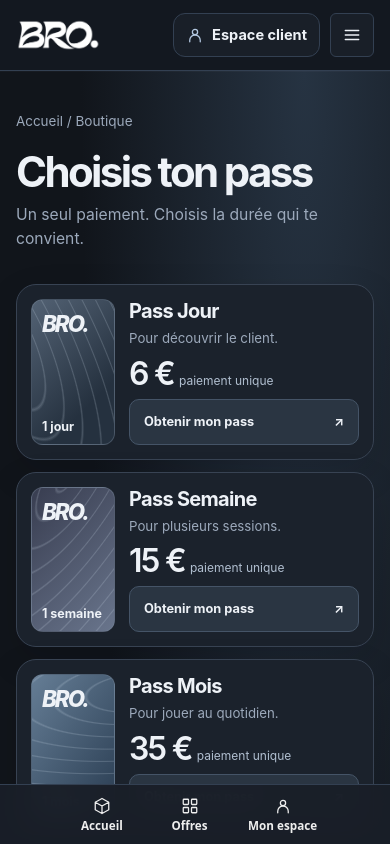
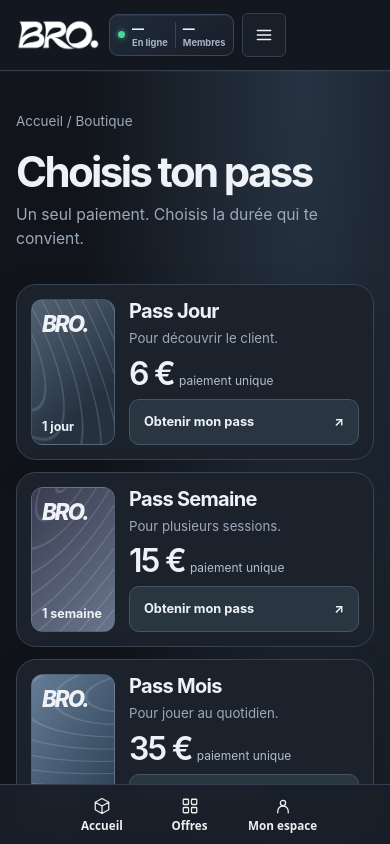
Before and after one commit to zoobinapodvin/Bro-Client., a website: page offres.html in a window 390 px wide. Shown: the top 844 px of the page. Drawn offline with Linux system fonts and the light colour scheme; no server answers.

Commit message:
Add live Discord member counter to Bro Client navigation
* Add Discord membership counter beside Bro Client brand

* Add Discord membership counter beside Bro Client brand

* Style compact responsive live Discord counter in header

* Load actual Discord online and total membership counts in site header

* Test responsive Discord header and validate guild community counts

```diff
--- a/app.js
+++ b/app.js
@@ -240,3 +240,28 @@ if(gallery){
   catch{site=await(await fetch('/defaults.json')).json();}
   render();await session;if(location.hash==='#compte')account();
 })();
+
+
+/* Community stats are approximate and fetched from a public same-origin API, never from client-side bot secrets. */
+const discordCounter=document.querySelector('[data-discord-community]');
+async function refreshDiscordCounter(){
+  if(!discordCounter)return;
+  try{
+    const response=await fetch('/api/discord/community',{cache:'no-cache'});
+    if(!response.ok)throw Error('Unavailable');
+    const result=await response.json();
+    if(!result.available||!Number.isSafeInteger(result.members)||result.members<0||
+      !Number.isSafeInteger(result.online)||result.online<0||result.online>result.members)throw Error('Invalid stats');
+    discordCounter.querySelector('[data-discord-online]').textContent=result.online.toLocaleString('fr-FR');
+    discordCounter.querySelector('[data-discord-total]').textContent=result.members.toLocaleString('fr-FR');
+    discordCounter.setAttribute('aria-label',
+      'Rejoindre le serveur Discord Bro Client. Environ '+result.online+' membres en ligne sur '+result.members+' membres.');
+    discordCounter.title='Rejoindre le Discord Bro Client · Statistiques approximatives';
+  }catch{
+    discordCounter.setAttribute('aria-label','Rejoindre le serveur Discord Bro Client. Statistiques indisponibles.');
+  }
+}
+if(discordCounter){
+  refreshDiscordCounter();
+  setInterval(()=>{if(document.visibilityState==='visible')refreshDiscordCounter();},120000);
+}
--- a/offres.html
+++ b/offres.html
@@ -1,6 +1,6 @@
 <!doctype html>
 <html lang="fr"><head><meta charset="utf-8"><meta name="viewport" content="width=device-width,initial-scale=1,viewport-fit=cover"><meta name="theme-color" content="#11151b"><meta name="description" content="Compare les quatre pass Bro Client et accède directement au paiement sécurisé sur Whop."><title>Les offres · Bro Client</title><link rel="icon" href="/assets/bro-64.png"><link rel="stylesheet" href="/style.css"><script defer src="/app.js"></script><link rel="manifest" href="/manifest.webmanifest"><link rel="apple-touch-icon" href="/assets/bro-192.png"></head>
-<body><a href="#main" class="skip">Aller au contenu</a><header><div class="shell bar"><a href="/" class="brand" aria-label="Bro Client, accueil"><span class="mark">BRO<span>.</span></span></a><nav aria-label="Navigation principale"><a href="/" data-key="navHome">Accueil</a><a href="/offres" aria-current="page" data-key="navPlans">Offres</a><a href="/#fonctionnalites" data-key="navFeatures">Le club</a><a href="/#faq" data-key="navFaq">FAQ</a></nav><button class="account" data-account><i data-icon="user"></i><span data-key="accountLabel">Espace client</span></button><button class="hamb" aria-label="Ouvrir le menu" aria-expanded="false"><i data-icon="menu"></i></button></div></header>
+<body><a href="#main" class="skip">Aller au contenu</a><header><div class="shell bar"><a href="/" class="brand" aria-label="Bro Client, accueil"><span class="mark">BRO<span>.</span></span></a><a class="discord-live" data-discord-community href="https://discord.gg/uRQyKBhhgA" target="_blank" rel="noopener noreferrer" title="Rejoindre le serveur Bro Client" aria-label="Rejoindre le serveur Discord Bro Client. Statistiques en chargement."><span class="discord-live-dot" aria-hidden="true"></span><span class="discord-live-unit"><strong data-discord-online>—</strong><small>En ligne</small></span><span class="discord-live-sep" aria-hidden="true"></span><span class="discord-live-unit"><strong data-discord-total>—</strong><small>Membres</small></span></a><nav aria-label="Navigation principale"><a href="/" data-key="navHome">Accueil</a><a href="/offres" aria-current="page" data-key="navPlans">Offres</a><a href="/#fonctionnalites" data-key="navFeatures">Le club</a><a href="/#faq" data-key="navFaq">FAQ</a></nav><button class="account" data-account><i data-icon="user"></i><span data-key="accountLabel">Espace client</span></button><button class="hamb" aria-label="Ouvrir le menu" aria-expanded="false"><i data-icon="menu"></i></button></div></header>
 <main id="main" class="offers"><section id="formules" class="shell pricing section"><a class="crumb" href="/">Accueil</a> / Boutique<div class="heading"><h1 data-key="pricingTitle">Choisis ton pass</h1><p data-key="pricingIntro">Un seul paiement. Choisis la durée qui te convient.</p></div><div class="plans" id="plans"></div><p class="checkout-note">Paiement unique sécurisé. Connecte ton Discord avant un achat pour permettre l’attribution automatique du rôle client. Vérifie le total avant de payer.</p></section><aside class="shell help-band"><div><h2>Une question sur ton pass ?</h2><p>Retrouve l’équipe sur le Discord de Bro Client.</p></div><a class="btn ghost" href="https://discord.gg/uRQyKBhhgA">Ouvrir Discord ↗</a></aside><section id="faq" class="shell section faq"><h2>Avant de commander</h2><div id="questions"></div></section></main>
 <footer><div class="shell foot"><a class="brand" aria-label="Bro Client, accueil" href="/"><span class="mark">BRO<span>.</span></span></a><a href="/informations.html">Informations légales</a><a href="https://discord.gg/uRQyKBhhgA">Discord</a><p data-key="footer">Bro Client · Boutique officielle</p><button class="text-btn" data-account>Espace client</button></div></footer><div class="mobile-dock" aria-label="Accès rapides"><a href="/"><i data-icon="cube"></i>Accueil</a><a href="/offres"><i data-icon="grid"></i>Offres</a><button data-account><i data-icon="user"></i>Mon espace</button></div>
 <dialog id="modal"><div class="modal-top"><span class="small-brand">BRO<span>.</span></span><button class="close" aria-label="Fermer"><i data-icon="close"></i></button></div><div id="modalBody"></div></dialog><noscript>Active JavaScript pour afficher les offres et te connecter.</noscript></body></html>
--- a/style.css
+++ b/style.css
@@ -67,3 +67,23 @@ header{box-shadow:0 1px 0 #b4c8e009}
 @media(max-width:960px){.plans{grid-template-columns:repeat(2,minmax(0,1fr))}}
 @media(max-width:760px){.hero-inner{grid-template-columns:1fr;gap:28px}.hero-copy h1{font-size:clamp(46px,9vw,66px)}.hero-visual{max-width:560px;width:100%;aspect-ratio:2.25;transform:none}.hero-inner{padding-block:38px}.gallery-frame{grid-template-columns:1fr}.gallery-strip{grid-template-columns:1fr 1fr}.preview-tab{text-align:center}.gallery figure img{max-height:none}.help-band,.pricing .heading{flex-direction:column;align-items:flex-start;gap:12px}.mobile-dock{justify-content:center;gap:4vw}.mobile-dock>*{display:grid;justify-items:center;gap:5px;min-width:72px;padding:7px;font-size:.73rem}.hero-visual .art{background-position:center}.plan .amount{margin-block:16px}}
 @media(max-width:520px){.shell{width:calc(100% - 32px)}.hero-copy h1{margin:15px 0}.features article{padding:20px}.features i{margin-bottom:12px}.plans{grid-template-columns:1fr;gap:12px}.plan,.plan.life{display:grid;grid-template-columns:84px minmax(0,1fr);column-gap:14px;align-items:start;padding:14px}.plan-top{grid-row:1/5;height:100%;min-height:124px;flex-direction:column;align-items:start;margin:0;padding:10px}.plan h3,.plan p,.plan .amount{margin-inline:0}.plan .amount{margin:9px 0}.plan .plan-button{grid-column:2}.gallery figcaption{font-size:.76rem}.foot{padding-bottom:96px}.hero-inner .actions .btn{min-height:44px}}
+
+
+/* Discord live community — anchored beside the BRO wordmark on both layouts */
+.discord-live{display:inline-flex;align-items:center;justify-content:center;gap:11px;flex-shrink:0;
+  padding:8px 12px;border:1px solid #38475b;border-radius:11px;
+  background:linear-gradient(145deg,#202b39,#171e28);box-shadow:inset 0 1px #ffffff0d;
+  color:#edf4ff;transition:background .2s,border-color .2s,transform .2s}
+.discord-live:hover{background:#253448;border-color:#6c93bb;transform:translateY(-1px)}
+.discord-live-dot{width:8px;height:8px;flex:none;border-radius:50%;background:#4fd39d;
+  box-shadow:0 0 0 3px #4fd39d1a,0 0 10px #4fd39d45}
+.discord-live-unit{display:flex;flex-direction:column;justify-content:center;gap:1px;min-width:39px}
+.discord-live-unit strong{font-size:.81rem;line-height:1.15;font-weight:800;letter-spacing:.005em;font-variant-numeric:tabular-nums}
+.discord-live-unit small{font-size:.64rem;line-height:1.2;color:#a6b6c8;font-weight:650}
+.discord-live-sep{align-self:stretch;width:1px;background:#405069;opacity:.75}
+@media(max-width:1100px){.bar{gap:clamp(10px,2vw,28px)}.bar nav{gap:clamp(12px,2vw,27px)}.discord-live{gap:8px;padding:8px}}
+@media(max-width:760px){.discord-live{margin-left:1px;gap:7px;padding:7px 9px;border-radius:9px}
+.discord-live-dot{width:7px;height:7px}.discord-live-unit{min-width:32px}.discord-live-unit strong{font-size:.75rem}
+.discord-live-unit small{font-size:.58rem}.bar .account{margin-left:auto}}
+@media(max-width:440px){.bar{gap:8px}.bar .account{display:none}.discord-live{padding:7px 8px}}
+@media(prefers-reduced-motion:reduce){.discord-live{transition:none}.discord-live:hover{transform:none}}
```
Also changed, not shown: index.html (+1 -1 lines), tests/bro-checkout-roles.test.mjs (+18 -0 lines).
